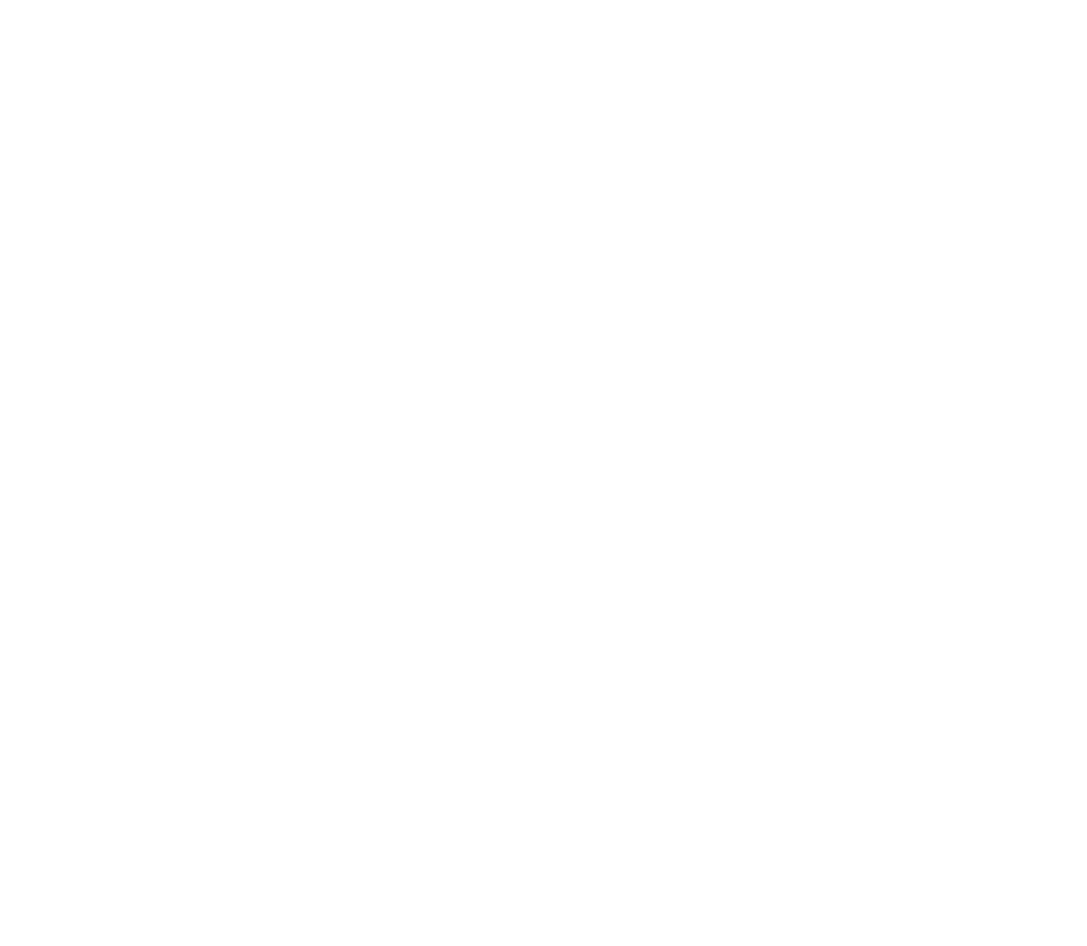
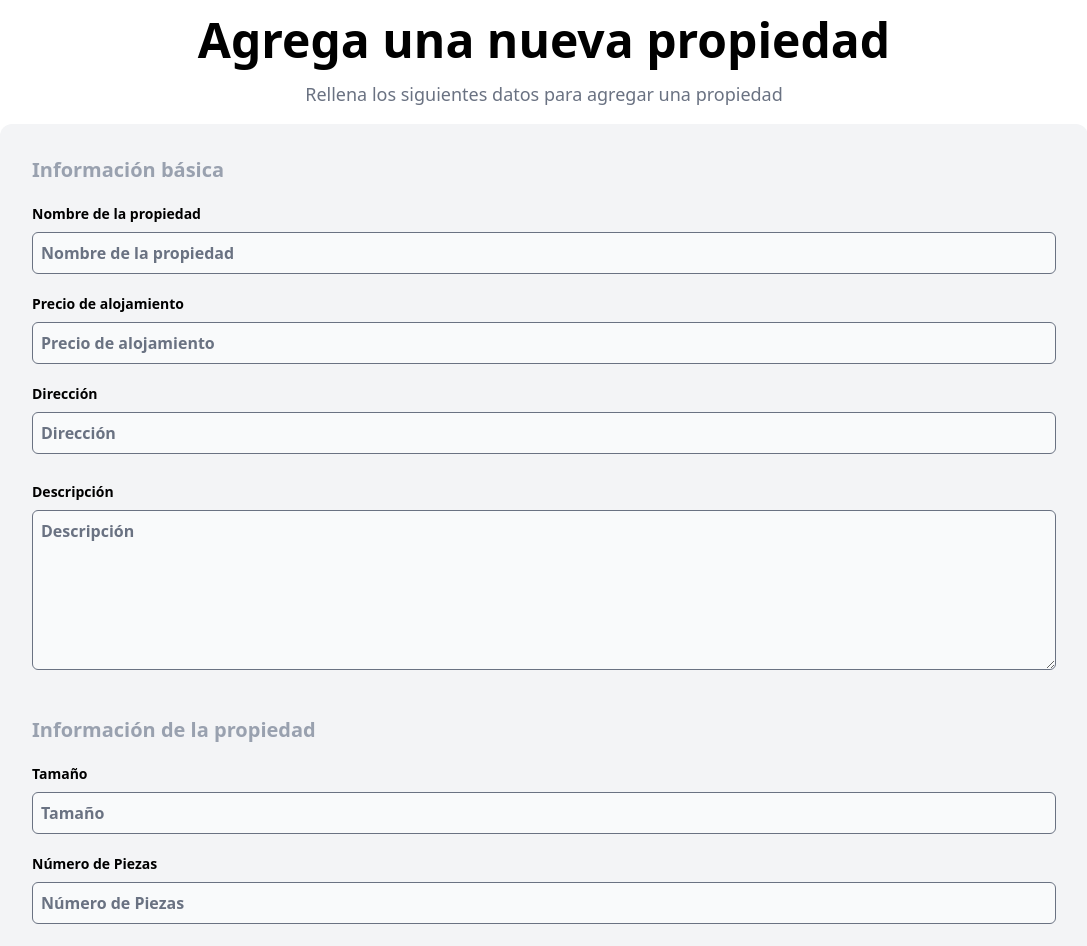
Before and after one commit to IIC3143-UniHousing/UniHousing-frontend, a React (Vite) app: page /housing/new in a window 1280 px wide. Before the commit this address had no page. Shown: the top 946 px of the page, without its empty margins (96-1183 px from the left). Before the commit the page ends 800 px from the top, so only its background shows below. Built offline with nearby package versions, Linux system fonts and the light colour scheme.

Commit message:
feat: Starting Add Housing form

```diff
--- /dev/null
+++ b/src/components/ImageUpload/ImageUpload.tsx
@@ -0,0 +1,11 @@
+function ImageUpload(){
+    // TODO!!!
+    return (
+        <div className="w-full h-40 p-2 bg-white border border-gray-500 rounded-md my-4">
+            <input type="file" multiple hidden />
+            <p className="text-center font-bold block w-full">Arrastra una imagen o haz click aquí</p>
+        </div>
+    )
+}
+
+export default ImageUpload;
--- /dev/null
+++ b/src/components/PrimaryButton/PrimaryButton.tsx
@@ -0,0 +1,14 @@
+type PrimaryButtonProps = {
+    title: string,
+    action: () => void
+}
+
+function PrimaryButton(props: PrimaryButtonProps){
+    const {title, action} = props;
+
+    return (
+        <button onClick={action} className="py-2 px-5 bg-teal-400 rounded-xl border border-teal-600 text-white font-bold hover:bg-teal-600 active:bg-white active:text-teal-400">{title}</button>
+    )
+}
+
+export default PrimaryButton;
--- /dev/null
+++ b/src/components/SimpleContainer/SimpleContainer.tsx
@@ -0,0 +1,11 @@
+import type React from "react";
+
+function SimpleContainer({children}: {children: React.ReactNode}){
+    return (
+        <section className="sm:p-8 p-4 m-auto w-85/100 max-w-6xl bg-gray-100 rounded-xl">
+            {children}
+        </section>
+    )
+}
+
+export default SimpleContainer;
--- /dev/null
+++ b/src/components/SimpleContainer/SimpleContainerSeparator.tsx
@@ -0,0 +1,18 @@
+import type React from "react";
+
+type SimpleContainerSeparatorProps = {
+    title: string,
+    children: React.ReactNode,
+}
+
+function SimpleContainerSeparator(props: SimpleContainerSeparatorProps){
+    const {title, children} = props;
+    return (
+        <section className="mb-10">
+            <h3 className="font-bold text-xl text-gray-400">{title}</h3>
+            {children}
+        </section>
+    )
+}
+
+export default SimpleContainerSeparator;
--- /dev/null
+++ b/src/components/SimpleViewTitle/SimpleViewTitle.tsx
@@ -0,0 +1,17 @@
+type SimpleViewTitleProps = {
+    title: string,
+    subtitle?: string
+}
+
+function SimpleViewTitle(props: SimpleViewTitleProps){
+    const {title, subtitle} = props;
+
+    return (
+        <div className="text-center m-4">
+            <h1 className="block text-3xl sm:text-5xl font-bold m-4">{title}</h1>
+            <h2 className="block text-lg text-gray-500">{subtitle}</h2>
+        </div>
+    )
+}
+
+export default SimpleViewTitle;
--- /dev/null
+++ b/src/components/TextArea/TextArea.tsx
@@ -0,0 +1,27 @@
+type TextAreaProps = {
+    name: string,
+    title: string
+}
+
+function TextArea(props: TextAreaProps){
+    const {name, title} = props;
+
+    return (
+        <div className="block my-5 items-start"> {/* sm:grid sm:grid-cols-[200px_auto] sm:gap-3 */}
+            <label
+                htmlFor={name}
+                className="font-bold block my-2 sm:text-left text-center sm:pt-2 text-sm"
+            >
+                {title}
+            </label>
+            <textarea
+                name={name}
+                id={name}
+                placeholder={title}
+                className="w-full h-40 p-2 bg-gray-50 font-normal rounded-md border border-gray-500 placeholder:text-gray-500 placeholder:font-bold"
+            ></textarea>
+        </div>
+    )
+}
+
+export default TextArea;
--- /dev/null
+++ b/src/components/TextInput/TextInput.tsx
@@ -0,0 +1,29 @@
+type TextInputProps = {
+    name: string,
+    title: string
+}
+
+function TextInput(props: TextInputProps){
+
+    const {name, title} = props;
+
+    return (
+        <div className="block my-5 items-center">
+            <label
+                htmlFor={name}
+                className="font-bold block my-2 sm:text-left text-center text-sm"
+            >
+                {title}
+            </label>
+            <input
+                type="text"
+                id={name}
+                name={name}
+                placeholder={title}
+                className="w-full p-2 bg-gray-50 font-normal rounded-md border border-gray-500 placeholder:text-gray-500 placeholder:font-bold"
+            />
+        </div>
+    )
+}
+
+export default TextInput;
--- a/src/main.tsx
+++ b/src/main.tsx
@@ -4,11 +4,14 @@
 import App from './App.tsx'
 import './index.css'
 
+import CreateHousing from './pages/CreateHousing/CreateHousing.tsx'
+
 createRoot(document.getElementById('root')!).render(
   <StrictMode>
     <BrowserRouter>
       <Routes>
         <Route path="/" element={<App />} />
+        <Route path="/housing/new" element={<CreateHousing />} />
       </Routes>
     </BrowserRouter>
   </StrictMode>,
--- /dev/null
+++ b/src/pages/CreateHousing/CreateHousing.tsx
@@ -0,0 +1,50 @@
+import SimpleViewTitle from "../../components/SimpleViewTitle/SimpleViewTitle";
+import SimpleContainer from "../../components/SimpleContainer/SimpleContainer";
+import SimpleContainerSeparator from "../../components/SimpleContainer/SimpleContainerSeparator";
+import TextInput from "../../components/TextInput/TextInput";
+import TextArea from "../../components/TextArea/TextArea";
+import ImageUpload from "../../components/ImageUpload/ImageUpload";
+import PrimaryButton from "../../components/PrimaryButton/PrimaryButton";
+
+function CreateHousing(){
+    const submitPreventDefault = (e: { preventDefault: () => void; }) => {
+        e.preventDefault()
+    }
+
+    const submitForm = () => {
+        //TODO: Formar JSON y enviar a endpoint
+        alert("Enviando form...")
+    }
+
+    return (
+        <div>
+            <SimpleViewTitle
+                title={"Agrega una nueva propiedad"}
+                subtitle={"Rellena los siguientes datos para agregar una propiedad"}
+            />
+            <SimpleContainer>
+                <form action="#" onSubmit={submitPreventDefault}>
+                    <SimpleContainerSeparator title="Información básica">
+                        <TextInput name="title" title="Nombre de la propiedad" />
+                        <TextInput name="price" title="Precio de alojamiento" />
+                        <TextInput name="address" title="Dirección" />
+                        <TextArea name="description" title="Descripción"/>
+                    </SimpleContainerSeparator>
+                    <SimpleContainerSeparator title="Información de la propiedad">
+                        <TextInput name="size" title="Tamaño" />
+                        <TextInput name="rooms" title="Número de Piezas" />
+                        <TextInput name="bathrooms" title="Número de Baños" />
+                    </SimpleContainerSeparator>
+                    <SimpleContainerSeparator title="Imágenes de la propiedad">
+                        <ImageUpload />
+                    </SimpleContainerSeparator>
+                    <div className="flex align-center justify-center">
+                        <PrimaryButton action={submitForm} title="Agregar propiedad"/>
+                    </div>
+                </form>
+            </SimpleContainer>
+        </div>
+    )
+}
+
+export default CreateHousing;
```
